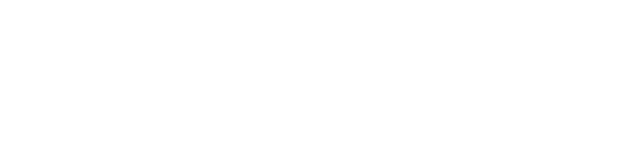
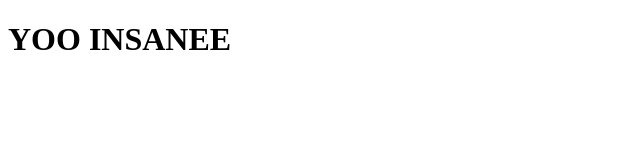
Before and after one commit to Satodeau/git-cours, a plain HTML site: page index.html in a window 1280 px wide. Shown: the whole page, without its empty margins (0-640 px from the left). Drawn offline with Linux system fonts and the light colour scheme.

Commit message:
Bonjour
Test

```diff
--- a/index.html
+++ b/index.html
@@ -7,6 +7,6 @@
     <title>dddddd</title>
 </head>
 <body>
-
+     <h1>YOO INSANEE</h1>
 </body>
 </html>
```
